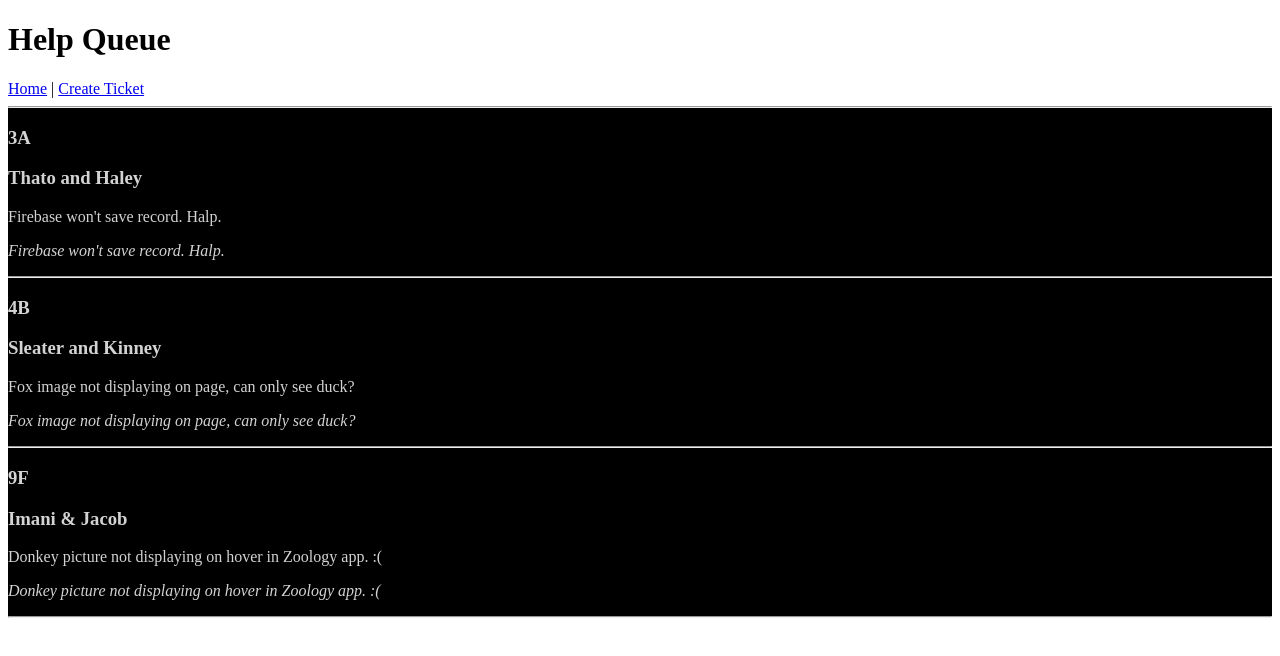
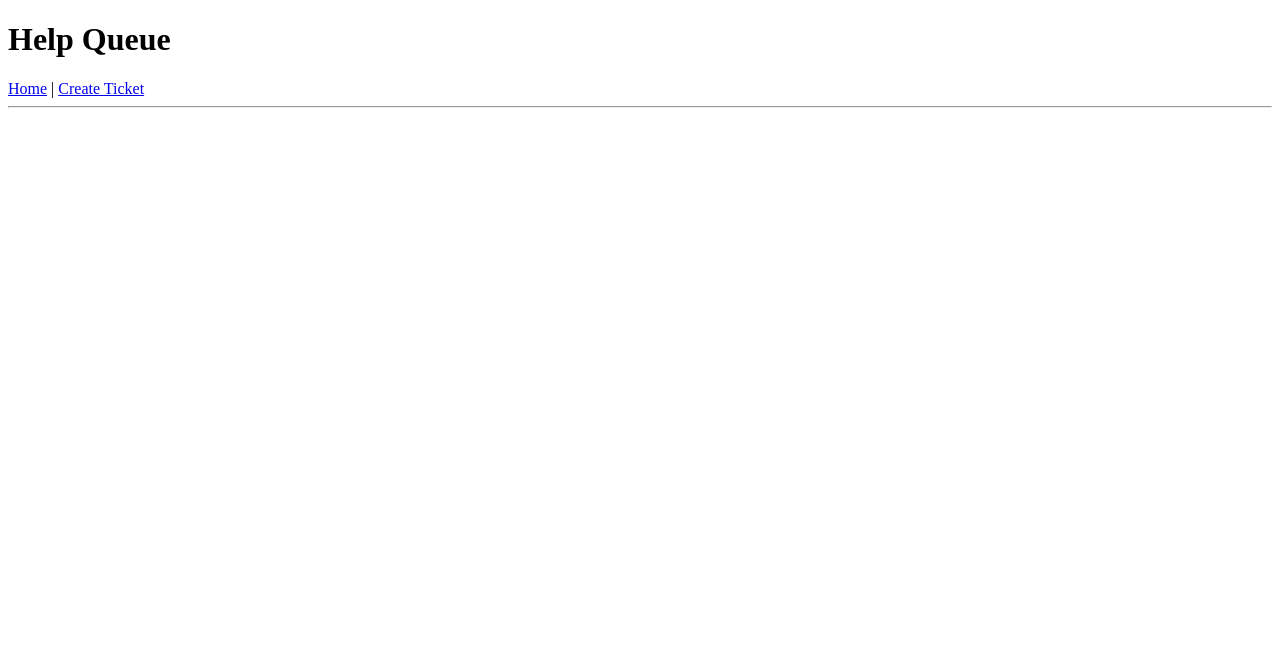
Before and after one commit to erik-t-irgens/Ticket-List-React-KC-ETI, a React app: page / in a window 1280 px wide. Shown: the top 656 px of the page. Built offline with nearby package versions, Linux system fonts and the light colour scheme.

Commit message:
can now add new tickets with unique ids

```diff
--- a/package.json
+++ b/package.json
@@ -14,7 +14,8 @@
     "react": "^15.5.4",
     "react-dom": "^15.5.4",
     "react-router-dom": "^4.0.0",
-    "react-search-field": "^1.0.0"
+    "react-search-field": "^1.0.0",
+    "uuid": "^3.2.1"
   },
   "devDependencies": {
     "babel-core": "^6.24.1",
--- a/src/components/App.jsx
+++ b/src/components/App.jsx
@@ -1,20 +1,41 @@
 import React from 'react';
 import Header from './Header';
 import TicketList from './TicketList';
+import NewTicketControl from './NewTicketControl';
+
 import { Switch, Route } from 'react-router-dom';
-import NewTicketControl from './NewTicketControl';
-function App() {
+
+class App extends React.Component {
+
+    constructor(props) {
+        super(props);
+        this.state = {
+            masterTicketList: []
+        };
+        this.handleAddingNewTicketToList = this.handleAddingNewTicketToList.bind(this);
+    }
+
+    handleAddingNewTicketToList(newTicket) {
+        var newMasterTicketList = this.state.masterTicketList.slice();
+        newMasterTicketList.push(newTicket);
+        this.setState({ masterTicketList: newMasterTicketList });
+    }
+
+    render() {
         return (
             <div>
                 <Header />
                 <Switch>
-                <Route exact path='/' component={TicketList} />
-                <Route path='/newticket' component={NewTicketControl} />
+                    <Route exact path='/' render={() => <TicketList ticketList={this.state.masterTicketList} />} />
+                    <Route path='/newticket' render={() => <NewTicketControl onNewTicketCreation={this.handleAddingNewTicketToList} />} />
+
                 </Switch>
             </div>
         );
     }
 
+}
+
 export default App;
 
 /// State can only affect components below the component that owns that state.
--- a/src/components/NewTIcketForm.jsx
+++ b/src/components/NewTIcketForm.jsx
@@ -1,12 +1,15 @@
 import React from 'react';
+import PropTypes from 'prop-types';
+import { v4 } from 'uuid';
 
-function NewTicketForm() {
+function NewTicketForm(props) {
     let _names = null;
     let _location = null;
     let _issue = null;
 
     function handleNewTicketFormSubmission(event) {
         event.preventDefault();
+        props.onNewTicketCreation({ names: _names.value, location: _location.value, issue: _issue.value, id: v4() });
         _names.value = '';
         _location.value = '';
         _issue.value = '';
@@ -14,7 +17,7 @@
 
     return (
         <div>
-            <form onSubmit={handleNewTicketsFormSubmission}>
+            <form onSubmit={handleNewTicketFormSubmission}>
                 <input
                     type='text'
                     id='names'
@@ -24,15 +27,19 @@
                     type='text'
                     id='location'
                     placeholder='Location'
-                    ref={(input) => { _names = input; }} />
+                    ref={(input) => { _location = input; }} />
                 <textarea
                     id='issue'
                     placeholder='Describe your issue.'
-                    ref={(input) => { _names = input; }} />
+                    ref={(textarea) => { _issue = textarea; }} />
                 <button type='submit'>Help!</button>
             </form>
         </div>
     );
 }
 
+NewTicketForm.propTypes = {
+    onNewTicketCreation: PropTypes.func
+};
+
 export default NewTicketForm;
--- a/src/components/NewTicketControl.jsx
+++ b/src/components/NewTicketControl.jsx
@@ -1,6 +1,7 @@
 import React from 'react';
 import ConfirmationQuestions from './ConfirmationQuestions';
 import NewTicketForm from './NewTicketForm';
+import PropTypes from 'prop-types';
 
 class NewTicketControl extends React.Component {
 
@@ -19,7 +20,7 @@
     render() {
         let currentlyVisibleContent = null;
         if (this.state.formVisibleOnPage) {
-            currentlyVisibleContent = <NewTicketForm />;
+            currentlyVisibleContent = <NewTicketForm onNewTicketCreation={this.props.onNewTicketCreation} />;
         } else {
             currentlyVisibleContent = <ConfirmationQuestions onTroubleshootingConfirmation={this.handleTroubleshootingConfirmation} />;
         }
@@ -31,4 +32,8 @@
     }
 }
 
+NewTicketControl.propTypes = {
+    onNewTicketCreation: PropTypes.func
+};
+
 export default NewTicketControl;
--- a/src/components/Ticket.jsx
+++ b/src/components/Ticket.jsx
@@ -1,18 +1,20 @@
-import React from "react";
-import PropTypes from "prop-types";
-import TicketTextSubComponent from "./TicketTextSubComponent";
+import React from 'react';
+import PropTypes from 'prop-types';
+
 function Ticket(props) {
     return (
         <div>
-            <h3>{props.names}</h3>
-            <TicketTextSubComponent issue={props.issue} />
+            <h3>{props.location} - {props.names}</h3>
+            <p><em>{props.issue}</em></p>
             <hr />
         </div>
     );
 }
 
 Ticket.propTypes = {
-    names: PropTypes.string,
+    names: PropTypes.string.isRequired,
+    location: PropTypes.string.isRequired,
     issue: PropTypes.string
 };
+
 export default Ticket;
--- a/src/components/TicketList.jsx
+++ b/src/components/TicketList.jsx
@@ -1,51 +1,24 @@
-import React from "react";
-import Ticket from "./Ticket";
-import TicketHeader from "./TicketHeader";
 
+import React from 'react';
+import Ticket from './Ticket';
+import PropTypes from 'prop-types';
 
-var masterTicketList = [
-    {
-        names: 'Thato and Haley',
-        location: '3A',
-        issue: 'Firebase won\'t save record. Halp.'
-    },
-    {
-        names: 'Sleater and Kinney',
-        location: '4B',
-        issue: 'Fox image not displaying on page, can only see duck?'
-    },
-    {
-        names: 'Imani & Jacob',
-        location: '9F',
-        issue: 'Donkey picture not displaying on hover in Zoology app. :('
-    }
-];
-
-
-
-function TicketList() {
-    var getStyle = () => {
-        return {
-            color: "lightgrey",
-            background: "black"
-
-        }
-    }
+function TicketList(props) {
     return (
-        <div style={getStyle()}>
+        <div>
             <hr />
-            {masterTicketList.map((ticket, index) =>
-                [
-                    <TicketHeader location={ticket.location} />,
-                    <Ticket names={ticket.names}
-
-                        issue={ticket.issue}
-                        key={index} />
-
-                ]
+            {props.ticketList.map((ticket) =>
+                <Ticket names={ticket.names}
+                    location={ticket.location}
+                    issue={ticket.issue}
+                    key={ticket.id} />
             )}
         </div>
     );
 }
 
+TicketList.propTypes = {
+    ticketList: PropTypes.array
+};
+
 export default TicketList;
--- a/src/components/TicketTextSubComponent.jsx
+++ /dev/null
@@ -1,17 +0,0 @@
-import React from "react";
-import PropTypes from "prop-types";
-function TicketTextSubComponent(props) {
-    return (
-        <div>
-            <p>{props.issue}</p>
-            <p><em>{props.issue}</em></p>
-
-        </div>
-    );
-}
-
-TicketTextSubComponent.propTypes = {
-
-    issue: PropTypes.string
-};
-export default TicketTextSubComponent;
```
Also changed, not shown: 1 other file (tests, documents, lock files or other folders). Lines whose indentation alone changed are shown as unchanged.
